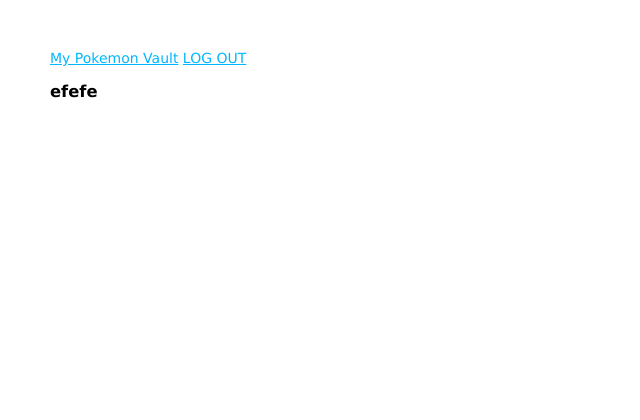
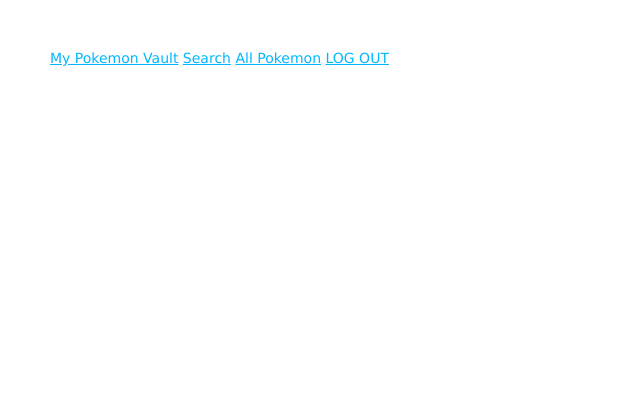
Before and after one commit to j-vaz12/pokemon-vault, a Node server app: page /pokemon in a window 1280 px wide. Shown: the top 420 px of the page, without its empty margins (0-640 px from the left). Run offline with Node 20, Linux system fonts and the light colour scheme; the visitor is signed in with stand-in values (Sample User, id 1); data that the repository does not hold is empty; some libraries are stand-ins or nearby versions.

Commit message:
fetching 151 pokemons

```diff
--- a/controllers/pokemon.js
+++ b/controllers/pokemon.js
@@ -6,6 +6,12 @@ module.exports = {
     create,
     index,
     delete: deleteOne,
+    getAll,
+}
+
+async function getAll(req, res) {
+    const pokemon = await fetch(`${baseUrl}/pokemon?limit=151`).then(res => res.json());
+    res.render('pokemon/allPokeIndex', { pokemon })
 }
 
 async function deleteOne(req, res) {
--- a/routes/pokemon.js
+++ b/routes/pokemon.js
@@ -5,6 +5,8 @@ const pokemonCtrl = require('../controllers/pokemon');
 router.get('/search', pokemonCtrl.getPokemon);
 router.post('/', pokemonCtrl.create);
 router.get('/', pokemonCtrl.index);
+router.get('/', pokemonCtrl.getAll)
 router.delete('/:id', pokemonCtrl.delete);
 
+
 module.exports = router;
--- a/views/partials/header.ejs
+++ b/views/partials/header.ejs
@@ -13,6 +13,8 @@
     <nav>
         <% if (user) { %>
             <a href="/pokemon">My Pokemon Vault</a>
+            <a href="/home">Search</a>
+            <a href="/pokemon/allPokeIndex">All Pokemon</a>
             <a href="/logout">LOG OUT</a>
             <!-- <a href="/">home</a> -->
             <% } else { %>
--- /dev/null
+++ b/views/pokemon/allPokeIndex.ejs
@@ -0,0 +1,3 @@
+<%- include('../partials/header') %>
+
+<%- include('../partials/footer') %>
--- a/views/pokemon/index.ejs
+++ b/views/pokemon/index.ejs
@@ -12,6 +12,6 @@
         </form>
     <% }); %>
 </div>
-<h3>efefe</h3>
+
 
 <%- include('../partials/footer') %>
```
